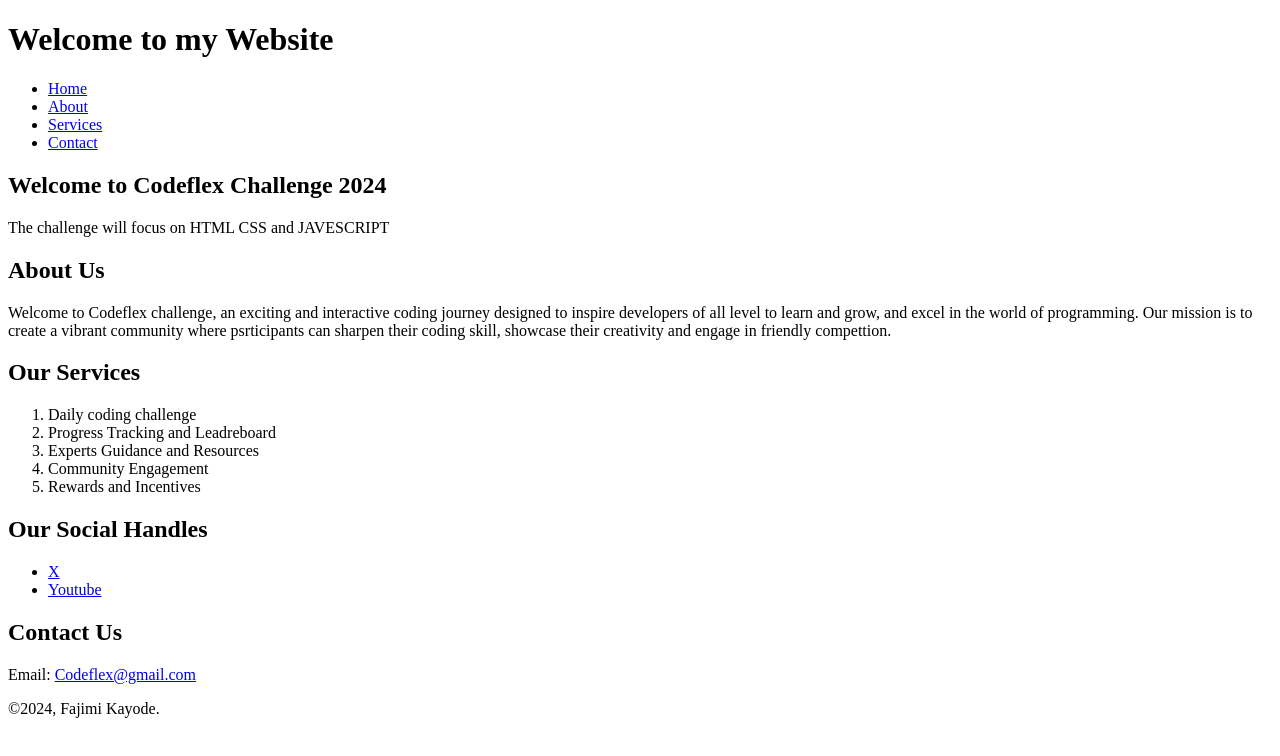
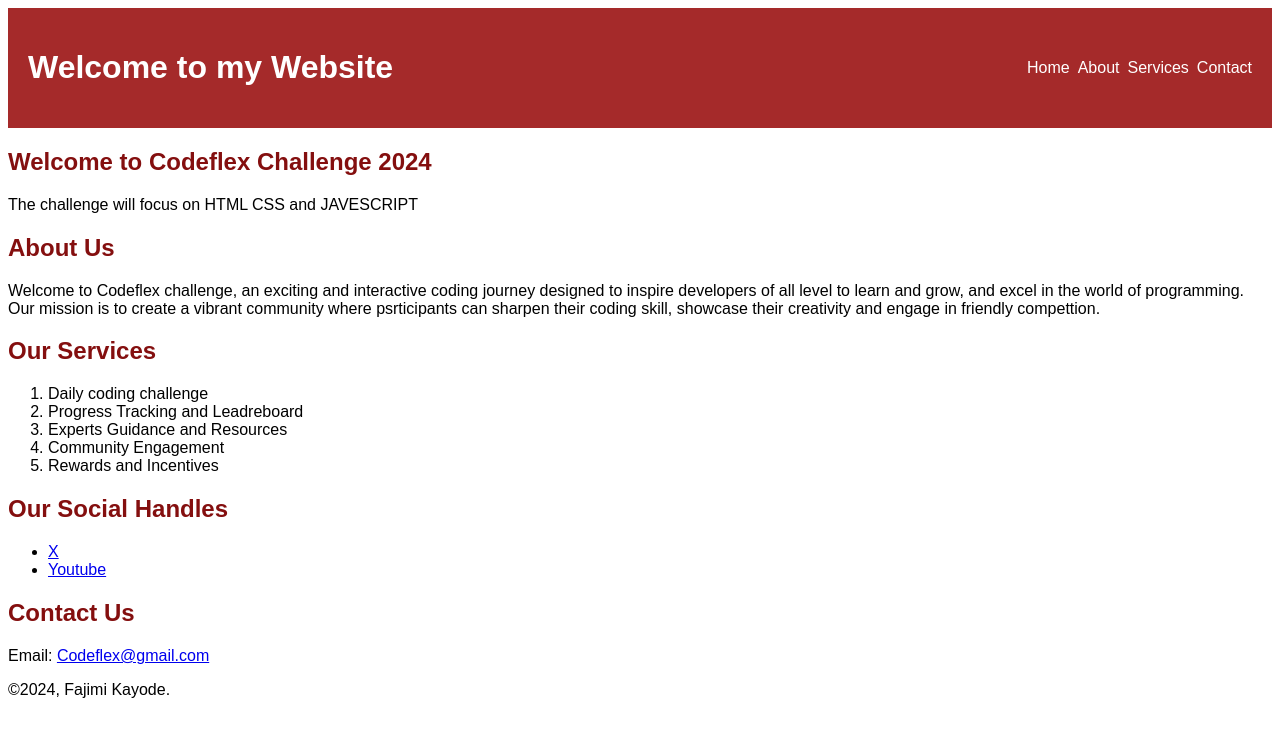
Before and after one commit to olukayo/codeflex, a plain HTML site: page Day 5/index.html in a window 1280 px wide. Drawn offline with Linux system fonts and the light colour scheme.

Commit message:
day 6 task added

```diff
--- a/Day 5/index.html
+++ b/Day 5/index.html
@@ -3,9 +3,11 @@
 <head>
   <meta charset="UTF-8">
   <meta name="viewport" content="width=device-width, initial-scale=1.0">
+  <link rel="stylesheet" href="style.css">
   <title>Codeflex Challenge day 5</title>
 </head>
 <body>
+  <div class="header">
       <h1>Welcome to my Website</h1>
     <nav>
       <ul>
@@ -16,6 +18,8 @@
       </ul>
 
     </nav>
+  </div>
+
 
   <section id="home">
     <h2>Welcome to Codeflex Challenge 2024</h2>
--- /dev/null
+++ b/Day 5/style.css
@@ -0,0 +1,34 @@
+*{
+
+  font-family: sans-serif;
+  box-sizing: border-box;
+}
+.header{
+  background-color: brown;
+  display: flex;
+  justify-content: space-between;
+  align-items: center;
+  color: white;
+  padding: 20px;
+
+}
+.header nav ul{
+  display: flex;
+  color: beige;
+  gap: 8px;
+  text-decoration: none;
+
+}
+
+.header nav ul li{
+
+list-style-type: none;
+
+}
+.header nav ul li a{
+  color: white;
+  text-decoration: none;
+}
+h2{
+  color: rgb(132, 15, 15);
+}
```
Lines whose indentation alone changed are shown as unchanged.
